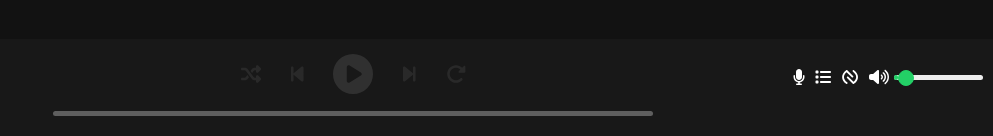
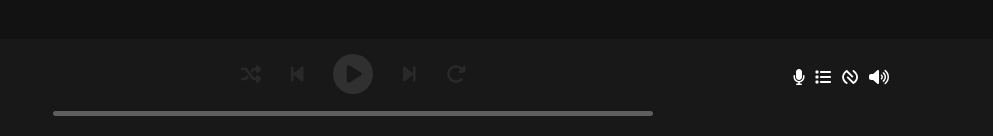
Before and after one commit to BledorPireci/SpotifyClone, a React (Create React App) app: page /musicStatusBar in a window 1280 px wide. Shown: the part 661-797 px from the top of the page, without its empty margins (287-1280 px from the left). Built offline with nearby package versions, Linux system fonts and the light colour scheme.

Commit message:
input range removed

```diff
--- a/package.json
+++ b/package.json
@@ -13,7 +13,6 @@
     "react": "^18.2.0",
     "react-dom": "^18.2.0",
     "react-icons": "^4.4.0",
-    "react-input-range": "^1.3.0",
     "react-router-dom": "^6.3.0",
     "react-scripts": "5.0.1",
     "web-vitals": "^2.1.4"
--- a/src/components/ReusableComponents/MusicStatusBar.js
+++ b/src/components/ReusableComponents/MusicStatusBar.js
@@ -1,6 +1,5 @@
 import React, {useState, useRef, useEffect, useContext} from "react";
 import {FontAwesomeIcon} from "@fortawesome/react-fontawesome";
-import 'react-input-range/lib/css/index.css'
 import "./ReusableComponentsStyle/MusicStatusBar.css"
 import {
     faBackwardStep, faCirclePause,
@@ -11,7 +10,7 @@ import {
     faShuffle, faVolumeHigh, faVolumeMute
 } from "@fortawesome/free-solid-svg-icons";
 import {faNfcSymbol} from "@fortawesome/free-brands-svg-icons";
-import InputRange from 'react-input-range';
+// import InputRange from 'react-input-range';
 import {TrackContext} from "../Context/TrackContext";
 
 
@@ -160,16 +159,16 @@ export default function MusicStatusBar(){
                                 }
                             </a>
                         </div>
-                        <div className="volumeBar">
-                            <div className="volumeStatusBar">
-                                <InputRange
-                                    minValue={0}
-                                    value={rangeColor}
-                                    maxValue={100}
-                                    onChange={value => setRangeColor(value)}
-                                />
-                            </div>
-                        </div>
+                        {/*<div className="volumeBar">*/}
+                        {/*    <div className="volumeStatusBar">*/}
+                        {/*        <InputRange*/}
+                        {/*            minValue={0}*/}
+                        {/*            value={rangeColor}*/}
+                        {/*            maxValue={100}*/}
+                        {/*            onChange={value => setRangeColor(value)}*/}
+                        {/*        />*/}
+                        {/*    </div>*/}
+                        {/*</div>*/}
                     </div>
                 </div>
             </div>
```
Also changed, not shown: 1 other file (tests, documents, lock files or other folders).
